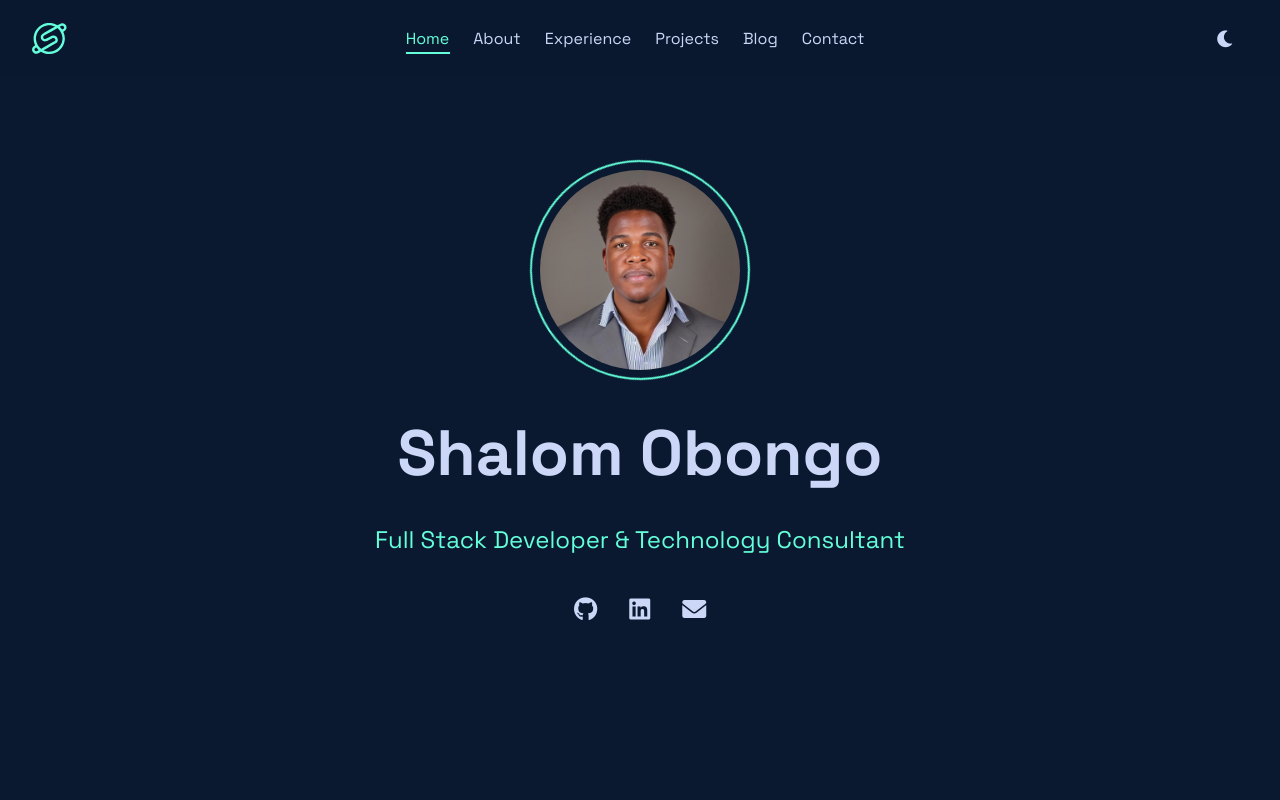
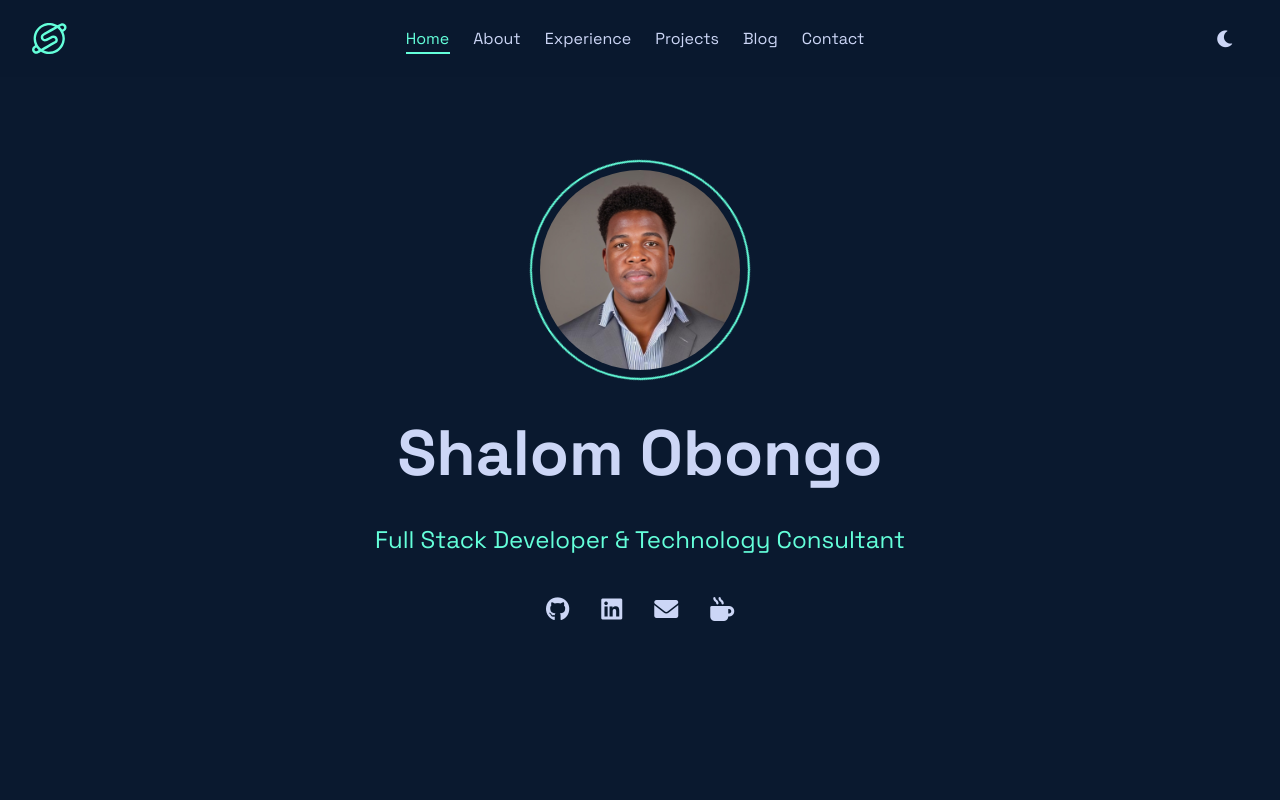
Before and after one commit to ShalomObongo/Shalom_portfolio, a website: page index.html in a window 1280 px wide. Shown: the top 800 px of the page. Drawn offline with Linux system fonts and the light colour scheme.

Commit message:
Small update

```diff
--- a/index.html
+++ b/index.html
@@ -92,6 +92,7 @@
                 <a href="https://github.com/ShalomObongo" target="_blank"><i class="fab fa-github"></i></a>
                 <a href="https://www.linkedin.com/in/shalom-obongo" target="_blank"><i class="fab fa-linkedin"></i></a>
                 <a href="mailto:shalomobongo@yahoo.com"><i class="fas fa-envelope"></i></a>
+                <a href="/buy-me-coffee" class="buy-coffee-link"><i class="fas fa-mug-hot"></i></a>
             </div>
         </div>
     </section>
```
